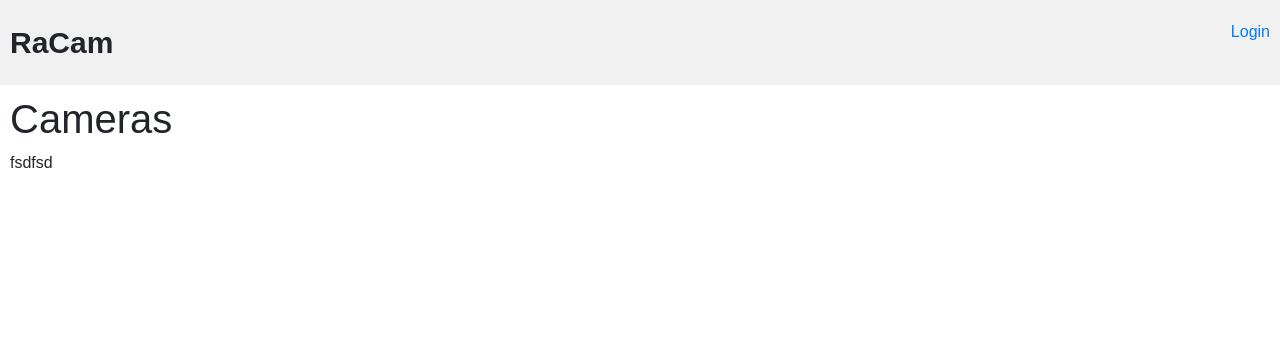
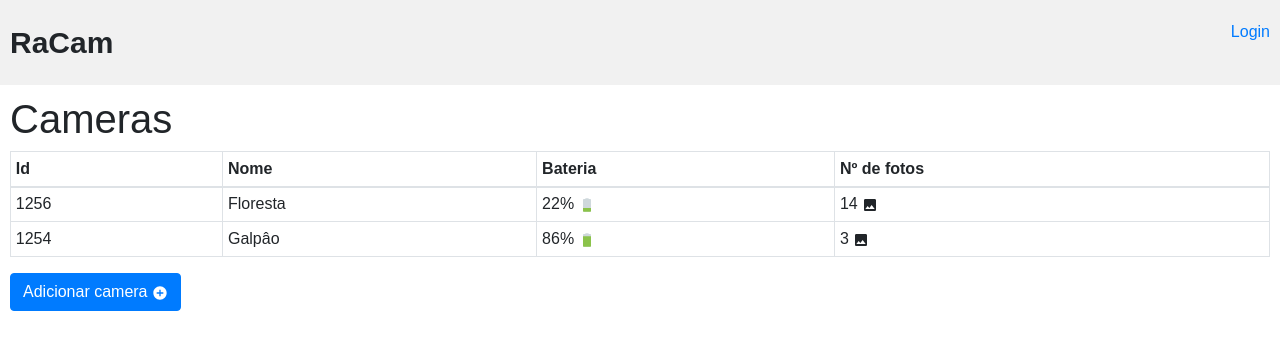
Before and after one commit to PedroBrandalise/racam_frontend, a React (Create React App) app: page /cameras in a window 1280 px wide. Shown: the top 350 px of the page. Built offline with nearby package versions, Linux system fonts and the light colour scheme; a web font is replaced by a local one.

Commit message:
prototipo de interface

```diff
--- a/package.json
+++ b/package.json
@@ -11,6 +11,7 @@
     "react": "^16.13.1",
     "react-bootstrap": "^1.0.1",
     "react-dom": "^16.13.1",
+    "react-icons": "^3.10.0",
     "react-router-dom": "^5.2.0",
     "react-scripts": "3.4.1"
   },
--- a/src/App.js
+++ b/src/App.js
@@ -3,6 +3,7 @@ import { BrowserRouter} from 'react-router-dom'
 import Header from './Header'
 import './global.css'
 import 'bootstrap/dist/css/bootstrap.min.css'
+
 
 
 import Routes from "./routes"
@@ -11,6 +12,7 @@ function App() {
   return (
       <BrowserRouter>
         <Header />
+
         <div className='content'>
           <Routes />
         </div>
--- a/src/pages/Cameras.js
+++ b/src/pages/Cameras.js
@@ -1,5 +1,12 @@
 
 import React, { Component} from 'react'
+import Table from 'react-bootstrap/Table'
+import {FcHighBattery} from 'react-icons/fc'
+import {FcLowBattery} from 'react-icons/fc'
+import {MdAddCircle} from 'react-icons/md'
+
+import { MdInsertPhoto } from 'react-icons/md'
+import Button from 'react-bootstrap/Button'
 
 
 class Cameras extends Component {
@@ -7,9 +14,35 @@ class Cameras extends Component {
         return(
             <div>
                 <h1> Cameras</h1>
-                <p>
-                    fsdfsd
-                </p>
+                <Table  bordered hover size="sm">
+                <thead>
+                    <tr>
+                    <th>Id</th>
+                    <th>Nome</th>
+                    <th>Bateria</th>
+                    <th>Nº de fotos</th>
+                    </tr>
+                </thead>
+
+                <tbody>
+                    <tr>
+                    <td>1256</td>
+                    <td>Floresta</td>
+                    <td>22%   < FcLowBattery /></td>
+                    <td>14  < MdInsertPhoto /></td>
+                    </tr>
+
+                    <tr>
+                    <td>1254</td>
+                    <td>Galpâo</td>
+                    <td>86%  < FcHighBattery /></td>
+                    <td>3 <MdInsertPhoto/> </td>
+                    </tr>
+
+                </tbody>
+                </Table>
+
+                <Button > Adicionar camera  <MdAddCircle/> </Button>
             </div>
         );
     }
--- /dev/null
+++ b/src/pages/Photos.css
@@ -0,0 +1,15 @@
+.cardPhoto{
+    /* height: 300px; */
+    /* max-height: fit-content; */
+    max-width: fit-content;
+    margin: auto;
+
+}
+
+.cardImg{
+/* padding: 10px; */
+}
+
+.cardText{
+    padding: 10px;
+}
--- a/src/pages/Photos.js
+++ b/src/pages/Photos.js
@@ -1,16 +1,31 @@
 // const { Component } = require("react")
 
 import React, { Component} from 'react'
-
+import Card from 'react-bootstrap/Card'
+import './Photos.css'
 
 class Photos extends Component {
     render (){
         return(
             <div>
-                <h1> Photos</h1>
-                <p>
-                    fsdfsd
-                </p>
+                <Card className='cardPhoto' >
+                <Card.Img className='cardImg' src="https://tudorondonia.com/uploads/23-10-19-fwg0kkrl6u750v5.jpg "/>
+                <Card.Text className='cardText'>
+                Camera: Floresta (#1345) <br/>
+                Hora: 23:30
+                </Card.Text>
+
+                </Card>
+                <br/>
+
+                <Card className='cardPhoto' >
+                <Card.Img className='cardImg' src="https://tudorondonia.com/uploads/23-10-19-fwg0kkrl6u750v5.jpg "/>
+                <Card.Text className='cardText'>
+                Camera: Floresta (#1345) <br/>
+                Hora: 23:30
+                </Card.Text>
+
+                </Card>
             </div>
         );
     }
--- a/src/pages/RegisterCam.js
+++ b/src/pages/RegisterCam.js
@@ -1,15 +1,43 @@
 
 import React, { Component} from 'react'
+import Card from 'react-bootstrap/Card';
+import Form from 'react-bootstrap/Form';
+import Button from 'react-bootstrap/Button';
+
 
 
 class RegisterCam extends Component {
     render (){
         return(
             <div>
-                <h1> RegisterCam</h1>
-                <p>
-                    fsdfsd
-                </p>
+            <Card  className="cardLogin" style={{width:'30rem'}}>
+
+            <Card.Body>
+                <Card.Title>Registrar Camera</Card.Title>
+                <Card.Text>
+                <Form>
+                    <Form.Group controlId="formBasicEmail">
+                        <Form.Label>Código</Form.Label>
+                        <Form.Control type="text" placeholder="Código" />
+
+                    </Form.Group>
+
+                    <Form.Group controlId="formBasicPassword">
+                        <Form.Label>Nome</Form.Label>
+                        <Form.Control type="text" placeholder="Nome" />
+                    </Form.Group>
+
+
+                    <Button variant="primary" type="submit">
+                        Enviar
+                    </Button>
+                    </Form>
+
+                </Card.Text>
+
+            </Card.Body>
+        </Card>
+
             </div>
         );
     }
```
Also changed, not shown: 1 other file (tests, documents, lock files or other folders).
